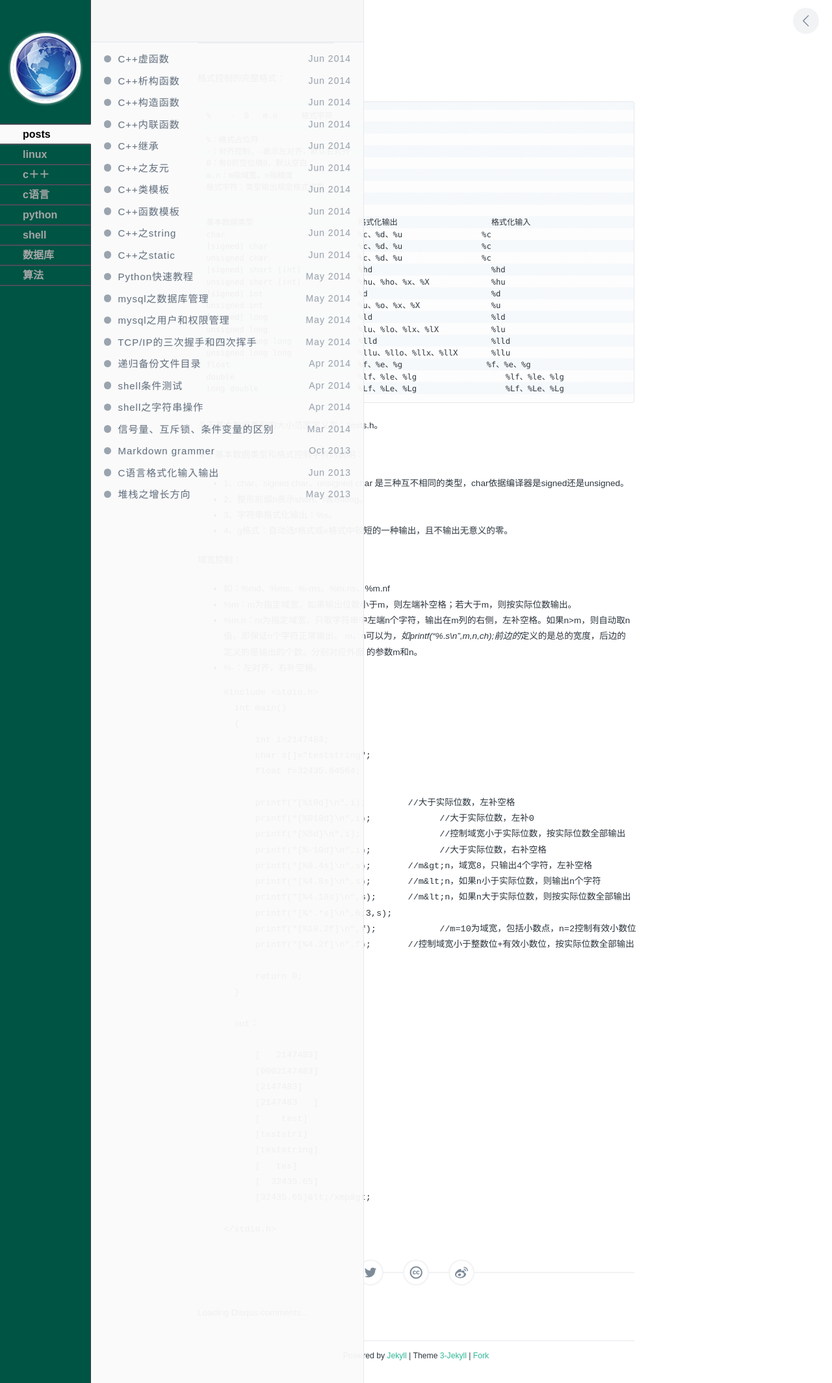
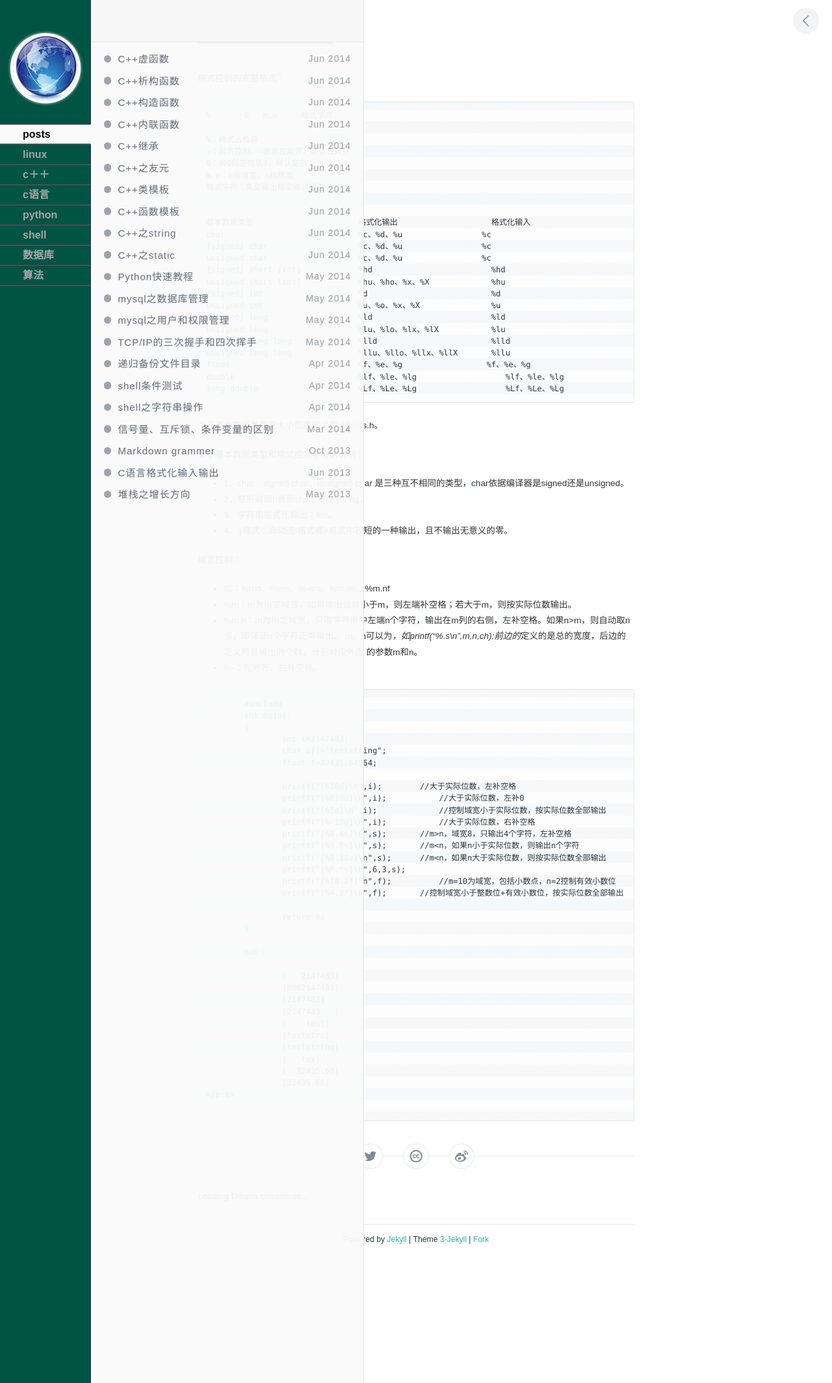
Before and after one commit to segcoredump/segdump.github.io, a Jekyll site: the page built from _posts/2013-06-05-C语言格式化输入输出.md, in a window 1280 px wide. Shown: the whole page at 65% size. Built offline with Jekyll 4.4.1, drawn with Linux system fonts in a browser that asks for light colours; nearby versions of some CDN libraries; library files that are not in the unit come from our copies; Markdown is read by kramdown in place of the engine named in the settings; comment, search, counter and statistics services are not loaded.

Commit message:
Update 2013-06-05-C语言格式化输入输出.md

```diff
--- a/_posts/2013-06-05-C语言格式化输入输出.md
+++ b/_posts/2013-06-05-C语言格式化输入输出.md
@@ -53,8 +53,8 @@
 * %-：左对齐，右补空格。
 
 
-
-	<xmp>#include <stdio.h>
+<pre>
+	#include <stdio.h>
 	int main()
 	{
 		int i=2147483;
@@ -86,4 +86,5 @@
 		[teststring]
 		[   tes]
 		[  32435.65]
-		[32435.65]</xmp>
+		[32435.65]
+</pre>
```
